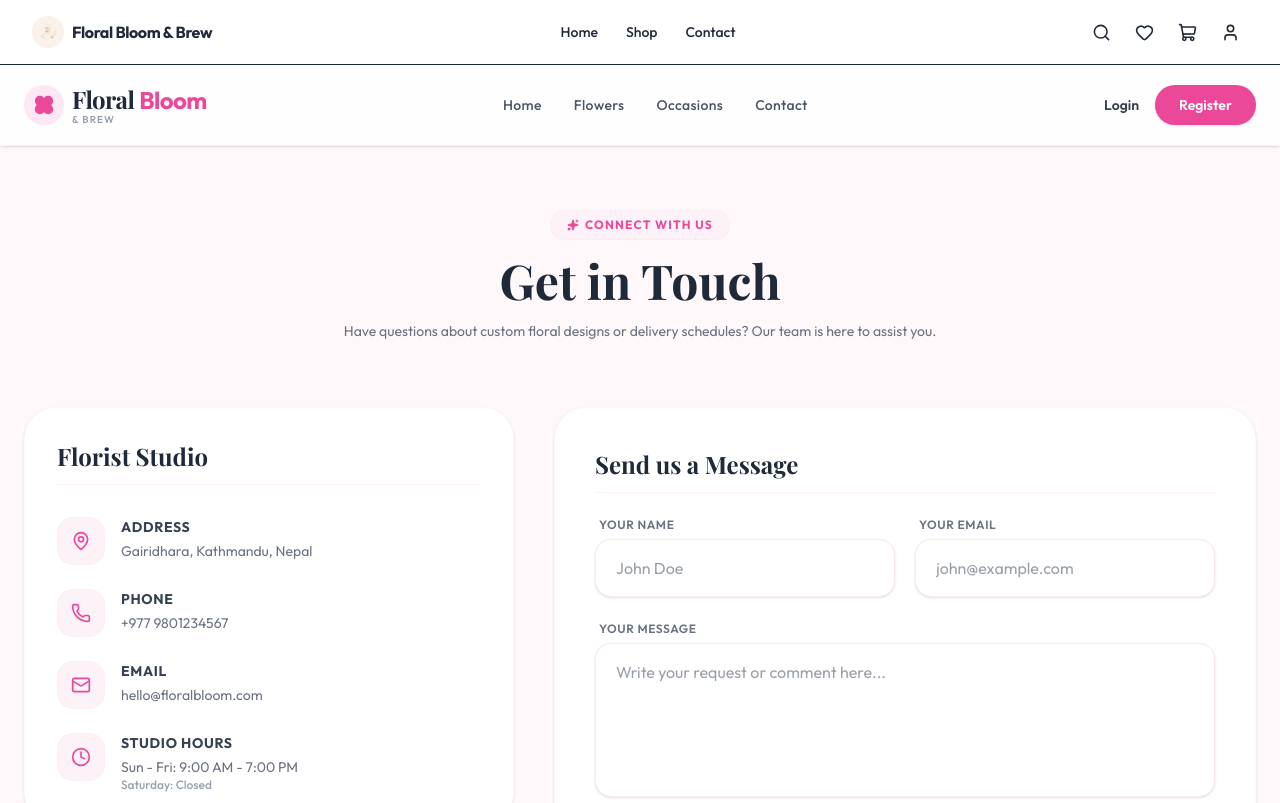
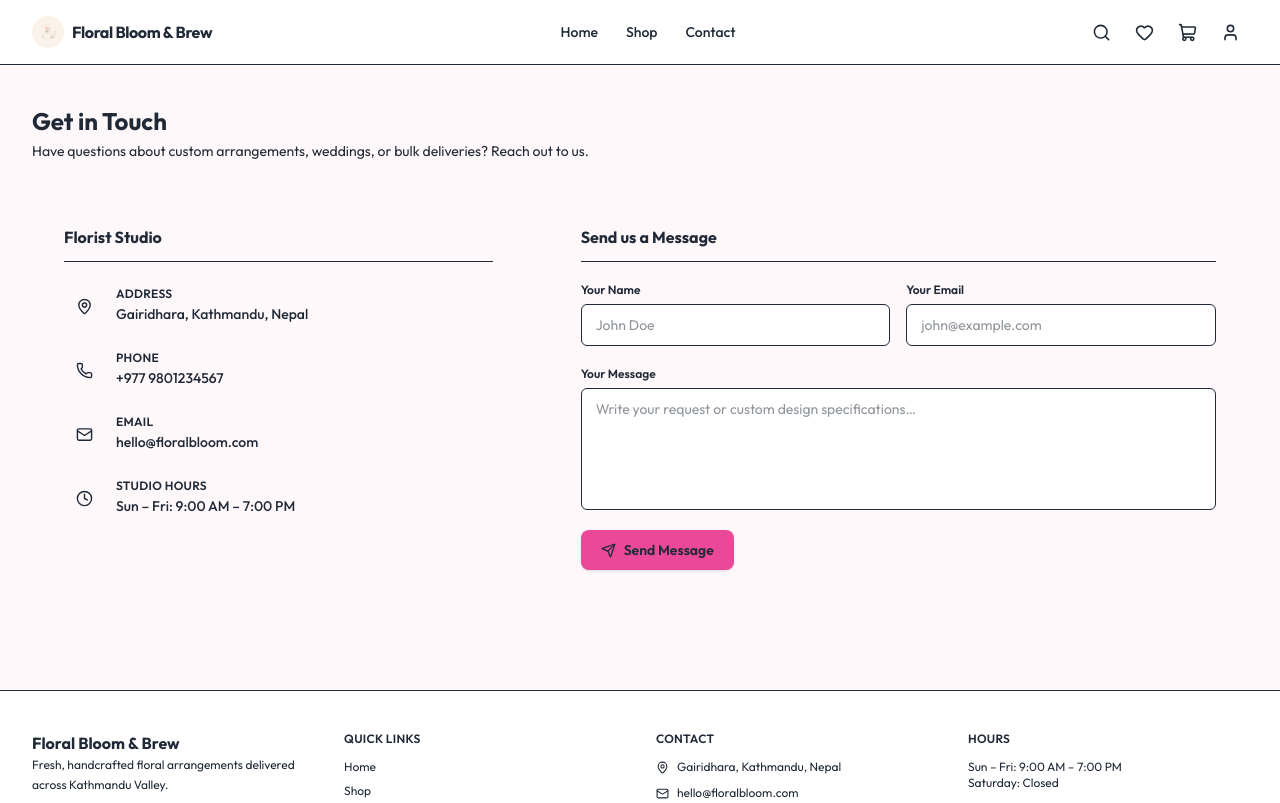
Before and after one commit to pragatii22/BloomAndBrew, a React app in the folder frontend/: page /contact in a window 1280 px wide. Shown: the top 803 px of the page. Built offline with nearby package versions, Linux system fonts and the light colour scheme; the HTML template or start-up script is replaced by a standard one; a web font is replaced by a local one.

Commit message:
Develop contact page

```diff
--- a/frontend/src/pages/Contact.jsx
+++ b/frontend/src/pages/Contact.jsx
@@ -1,139 +1,90 @@
-import Navbar from "../components/Navbar";
-import Footer from "../components/Footer";
-import Input from "../components/Input";
-import Button from "../components/Button";
-import { Mail, Phone, MapPin, Clock, Send, Sparkles } from "lucide-react";
+import { useState } from "react";
 import toast from "react-hot-toast";
+import { Mail, Phone, MapPin, Clock, Send } from "lucide-react";
+import Input from "../components/ui/Input";
+import Textarea from "../components/ui/Textarea";
+import Button from "../components/ui/Button";
+import Card from "../components/ui/Card";
+import { sendContactMessage } from "../service/api";
 
 const Contact = () => {
-  const handleSendMessage = (e) => {
+  const [form, setForm] = useState({ name: "", email: "", message: "" });
+  const [sending, setSending] = useState(false);
+
+  const set = (key) => (e) => setForm((f) => ({ ...f, [key]: e.target.value }));
+
+  const handleSendMessage = async (e) => {
     e.preventDefault();
-    toast.success("Message sent! We'll reply within 24 hours. 🌸");
+    if (!form.name.trim() || !form.email.trim() || !form.message.trim()) {
+      return toast.error("Please fill in every field");
+    }
+    setSending(true);
+    try {
+      await sendContactMessage(form);
+      toast.success("Thanks! We'll get back to you within 24 hours.");
+      setForm({ name: "", email: "", message: "" });
+    } catch (err) {
+      toast.error(err.response?.data?.message || "Couldn't send your message. Please try again.");
+    } finally {
+      setSending(false);
+    }
   };
 
   return (
-    <div className="bg-background min-h-screen flex flex-col font-sans">
-      <Navbar />
+    <div className="max-w-7xl w-full mx-auto px-4 sm:px-6 lg:px-8 py-8 md:py-10">
+      <div className="mb-8 max-w-xl">
+        <h1 className="text-2xl font-bold text-heading">Get in Touch</h1>
+        <p className="text-sm text-muted mt-1">
+          Have questions about custom arrangements, weddings, or bulk deliveries? Reach out to us.
+        </p>
+      </div>
 
-      <main className="flex-1 max-w-7xl w-full mx-auto px-6 py-10 md:py-16">
+      <div className="grid lg:grid-cols-12 gap-6">
+        <Card padding="p-6 sm:p-8" className="lg:col-span-5 space-y-6">
+          <h2 className="text-base font-bold text-heading pb-3 border-b border-border">Florist Studio</h2>
 
-        {/* Page Header */}
-        <div className="text-center max-w-2xl mx-auto mb-16 space-y-4">
-          <span className="text-primary font-bold text-xs uppercase tracking-widest bg-pink-50 border border-pink-100/50 px-4 py-1.5 rounded-full inline-flex items-center gap-1.5">
-            <Sparkles size={12} className="fill-current" />
-            <span>Connect With Us</span>
-          </span>
-          <h1 className="font-serif text-4xl md:text-5xl font-bold text-gray-800">
-            Get in Touch
-          </h1>
-          <p className="text-gray-500 text-sm mt-3 leading-relaxed">
-            Have questions about custom floral designs or delivery schedules? Our team is here to assist you.
-          </p>
-        </div>
-
-        <div className="grid lg:grid-cols-12 gap-10">
-
-          {/* Contact Details Column */}
-          <div className="lg:col-span-5 space-y-6">
-            <div className="bg-white rounded-[32px] border border-pink-100/25 p-8 shadow-sm space-y-8">
-              <h2 className="font-serif text-2xl font-bold text-gray-800 pb-3 border-b border-pink-50">
-                Florist Studio
-              </h2>
-
-              <div className="space-y-6">
-                <div className="flex gap-4">
-                  <div className="w-12 h-12 rounded-2xl bg-pink-50 text-primary flex items-center justify-center shrink-0 border border-pink-100/40">
-                    <MapPin size={20} />
-                  </div>
-                  <div>
-                    <h4 className="text-sm font-bold text-gray-700 uppercase tracking-wider">Address</h4>
-                    <p className="text-sm text-gray-500 mt-1">Gairidhara, Kathmandu, Nepal</p>
-                  </div>
-                </div>
-
-                <div className="flex gap-4">
-                  <div className="w-12 h-12 rounded-2xl bg-pink-50 text-primary flex items-center justify-center shrink-0 border border-pink-100/40">
-                    <Phone size={20} />
-                  </div>
-                  <div>
-                    <h4 className="text-sm font-bold text-gray-700 uppercase tracking-wider">Phone</h4>
-                    <p className="text-sm text-gray-500 mt-1">+977 9801234567</p>
-                  </div>
-                </div>
-
-                <div className="flex gap-4">
-                  <div className="w-12 h-12 rounded-2xl bg-pink-50 text-primary flex items-center justify-center shrink-0 border border-pink-100/40">
-                    <Mail size={20} />
-                  </div>
-                  <div>
-                    <h4 className="text-sm font-bold text-gray-700 uppercase tracking-wider">Email</h4>
-                    <p className="text-sm text-gray-500 mt-1">hello@floralbloom.com</p>
-                  </div>
-                </div>
-
-                <div className="flex gap-4">
-                  <div className="w-12 h-12 rounded-2xl bg-pink-50 text-primary flex items-center justify-center shrink-0 border border-pink-100/40">
-                    <Clock size={20} />
-                  </div>
-                  <div>
-                    <h4 className="text-sm font-bold text-gray-700 uppercase tracking-wider">Studio Hours</h4>
-                    <p className="text-sm text-gray-500 mt-1">Sun - Fri: 9:00 AM - 7:00 PM</p>
-                    <p className="text-xs text-gray-400 font-medium">Saturday: Closed</p>
-                  </div>
-                </div>
+          {[
+            { icon: MapPin, label: "Address", value: "Gairidhara, Kathmandu, Nepal" },
+            { icon: Phone, label: "Phone", value: "+977 9801234567" },
+            { icon: Mail, label: "Email", value: "hello@floralbloom.com" },
+            { icon: Clock, label: "Studio Hours", value: "Sun – Fri: 9:00 AM – 7:00 PM" },
+          ].map((item) => (
+            <div key={item.label} className="flex gap-3">
+              <div className="w-10 h-10 rounded-lg bg-soft-pink text-primary-dark flex items-center justify-center shrink-0">
+                <item.icon size={17} />
+              </div>
+              <div>
+                <h4 className="text-xs font-semibold text-muted uppercase tracking-wide">{item.label}</h4>
+                <p className="text-sm text-heading font-medium mt-0.5">{item.value}</p>
               </div>
             </div>
-          </div>
+          ))}
+        </Card>
 
-          {/* Contact Form Column */}
-          <form
-            onSubmit={handleSendMessage}
-            className="lg:col-span-7 bg-white rounded-[32px] border border-pink-100/25 p-8 md:p-10 shadow-sm space-y-6"
-          >
-            <h2 className="font-serif text-2xl font-bold text-gray-800 pb-3 border-b border-pink-50">
-              Send us a Message
-            </h2>
+        <form onSubmit={handleSendMessage} className="lg:col-span-7">
+          <Card padding="p-6 sm:p-8" className="space-y-5">
+            <h2 className="text-base font-bold text-heading pb-3 border-b border-border">Send us a Message</h2>
 
-            <div className="grid sm:grid-cols-2 gap-5">
-              <Input
-                label="Your Name"
-                type="text"
-                required
-                placeholder="John Doe"
-              />
-              <Input
-                label="Your Email"
-                type="email"
-                required
-                placeholder="john@example.com"
-              />
+            <div className="grid sm:grid-cols-2 gap-4">
+              <Input label="Your Name" type="text" required placeholder="John Doe" value={form.name} onChange={set("name")} />
+              <Input label="Your Email" type="email" required placeholder="john@example.com" value={form.email} onChange={set("email")} />
             </div>
 
-            <div className="flex flex-col gap-1.5">
-              <label className="text-xs font-semibold uppercase tracking-wider text-gray-500 ml-1">
-                Your Message
-              </label>
-              <textarea
-                rows="5"
-                required
-                placeholder="Write your request or comment here..."
-                className="w-full border border-pink-100 bg-white px-5 py-4 rounded-2xl text-gray-700 outline-none transition-all duration-350 shadow-sm focus:border-primary focus:ring-4 focus:ring-pink-50/50 resize-none"
-              />
-            </div>
+            <Textarea
+              label="Your Message"
+              rows={5}
+              required
+              placeholder="Write your request or custom design specifications…"
+              value={form.message}
+              onChange={set("message")}
+            />
 
-            <Button
-              type="submit"
-              className="py-4 font-bold shadow-pink-100 shadow-md inline-flex items-center justify-center gap-2 px-8"
-            >
-              <Send size={16} />
-              <span>Send Message</span>
+            <Button loading={sending} type="submit" className="flex items-center gap-2">
+              <Send size={15} /> Send Message
             </Button>
-          </form>
-
-        </div>
-      </main>
-
-      <Footer />
+          </Card>
+        </form>
+      </div>
     </div>
   );
 };
```
